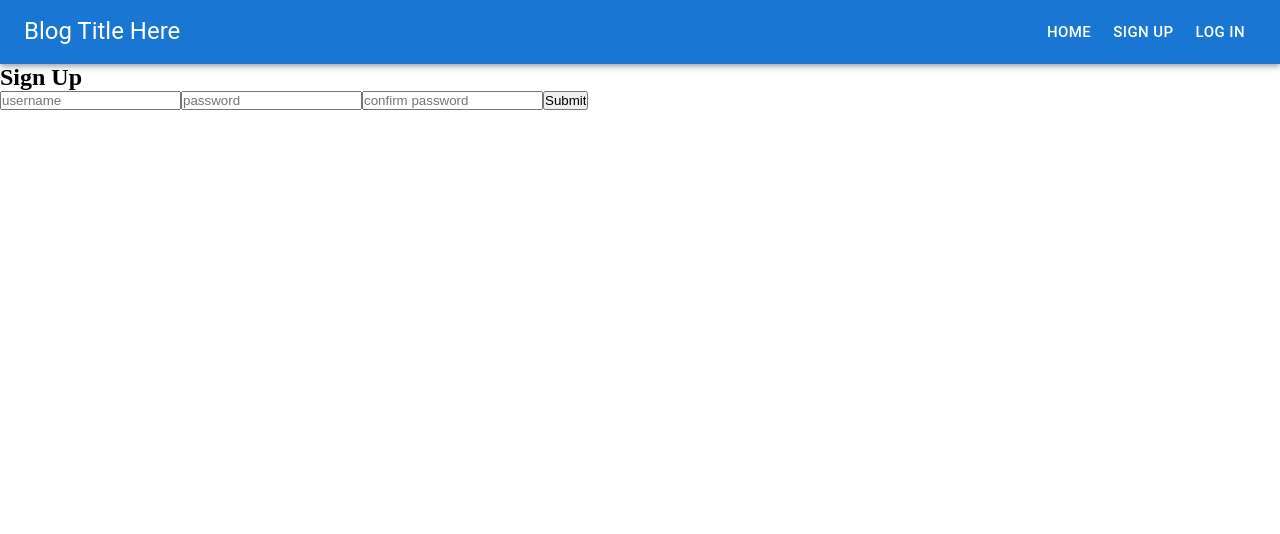
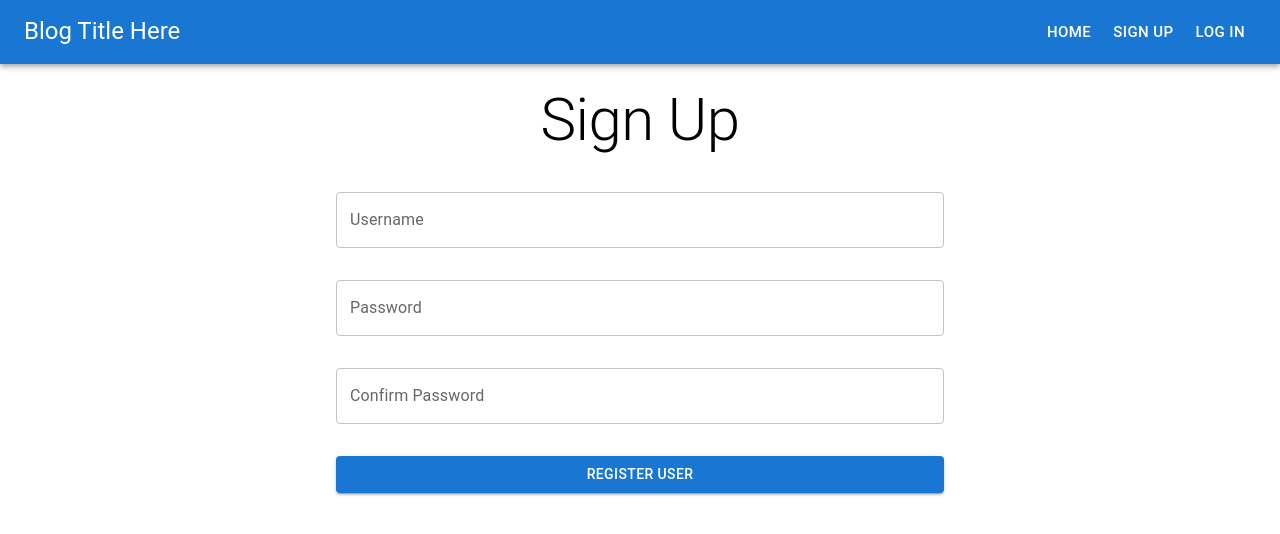
Before and after one commit to mrmchughes/User-Blog, a React (Create React App) app: page /signup in a window 1280 px wide. Shown: the top 534 px of the page. Built offline with nearby package versions, Linux system fonts and the light colour scheme; no server answers.

Commit message:
polished login and sign up pages

```diff
--- a/package.json
+++ b/package.json
@@ -14,6 +14,7 @@
     "@types/node": "^16.11.59",
     "@types/react": "^18.0.20",
     "@types/react-dom": "^18.0.6",
+    "bad-words": "^3.0.4",
     "react": "^18.2.0",
     "react-dom": "^18.2.0",
     "react-hook-form": "^7.36.0",
--- a/src/components/LoginPage.tsx
+++ b/src/components/LoginPage.tsx
@@ -1,6 +1,19 @@
 import React, { useEffect } from "react";
 import { useForm } from "react-hook-form";
 import { useNavigate } from "react-router-dom";
+import Button from "@mui/material/Button";
+import TextField from "@mui/material/TextField";
+import Box from "@mui/material/Box";
+import Typography from "@mui/material/Typography";
+import {
+  createTheme,
+  responsiveFontSizes,
+  ThemeProvider,
+} from "@mui/material/styles";
+
+let theme = createTheme();
+
+theme = responsiveFontSizes(theme);
 
 interface LoginPageProps {
   auth: boolean;
@@ -49,23 +62,51 @@ const LoginPage = ({ auth, handleChange }: LoginPageProps) => {
   }, [formState, reset]);
 
   return (
-    <div>
-      <h2>Log In</h2>
-      <form onSubmit={handleSubmit(onSubmit)}>
-        <input
-          type="text"
-          placeholder="username"
-          {...register("username", { required: true })}
-        />
-        <input
-          type="password"
-          placeholder="password"
-          {...register("password", { required: true })}
-        />
+    <Box
+      sx={{
+        flexGrow: 1,
+        width: "50%",
+        margin: "0 auto",
+      }}
+    >
+      <ThemeProvider theme={theme}>
+        <Typography variant="h2" sx={{ textAlign: "center", m: 2.5 }}>
+          Log In
+        </Typography>
 
-        <input type="submit" />
-      </form>
-    </div>
+        <form onSubmit={handleSubmit(onSubmit)}>
+          <Box sx={{ display: "flex", flexDirection: "column" }}>
+            <TextField
+              label="Username"
+              placeholder="Username"
+              sx={{ m: 2 }}
+              {...register("username", {
+                required: true,
+              })}
+            />
+
+            <TextField
+              label="Password"
+              placeholder="Password"
+              sx={{ m: 2 }}
+              type="password"
+              {...register("password", {
+                required: true,
+              })}
+            />
+
+            <Button
+              variant="contained"
+              type="submit"
+              onClick={handleSubmit(onSubmit)}
+              sx={{ m: 2 }}
+            >
+              Log In
+            </Button>
+          </Box>
+        </form>
+      </ThemeProvider>
+    </Box>
   );
 };
 
--- a/src/components/NavBar.tsx
+++ b/src/components/NavBar.tsx
@@ -76,13 +76,16 @@ const NavBar = ({ auth, handleChange }: NavBarProps) => {
       )}
       {auth && (
         <List>
+          <ListItem disablePadding>
             <ListItemButton
               component={RouterLink}
               to="/"
               sx={{ textAlign: "center" }}
             >
-            Home
+              <ListItemText primary="Home" />
             </ListItemButton>
+          </ListItem>
+          <ListItem disablePadding>
             <ListItemButton
               onClick={() => {
                 fetch(
@@ -97,8 +100,9 @@ const NavBar = ({ auth, handleChange }: NavBarProps) => {
               }}
               sx={{ textAlign: "center" }}
             >
-            Log Out
+              <ListItemText primary="Log Out" />
             </ListItemButton>
+          </ListItem>
         </List>
       )}
     </Box>
--- a/src/components/SignUpPage.tsx
+++ b/src/components/SignUpPage.tsx
@@ -1,6 +1,19 @@
 import React, { useEffect } from "react";
 import { useForm } from "react-hook-form";
 import { useNavigate } from "react-router-dom";
+import Button from "@mui/material/Button";
+import TextField from "@mui/material/TextField";
+import Box from "@mui/material/Box";
+import Typography from "@mui/material/Typography";
+import {
+  createTheme,
+  responsiveFontSizes,
+  ThemeProvider,
+} from "@mui/material/styles";
+
+let theme = createTheme();
+
+theme = responsiveFontSizes(theme);
 
 const SignUpPage = () => {
   const navigate = useNavigate();
@@ -10,7 +23,9 @@ const SignUpPage = () => {
     handleSubmit,
     reset,
     formState,
-    formState: { isSubmitSuccessful },
+    watch,
+    getValues,
+    formState: { errors, isSubmitSuccessful },
   } = useForm({
     defaultValues: { username: "", password: "", confirmpassword: "" },
   });
@@ -33,28 +48,105 @@ const SignUpPage = () => {
   }, [formState, reset]);
 
   return (
-    <div>
-      <h2>Sign Up</h2>
+    <Box
+      sx={{
+        flexGrow: 1,
+        width: "50%",
+        margin: "0 auto",
+      }}
+    >
+      <ThemeProvider theme={theme}>
+        <Typography variant="h2" sx={{ textAlign: "center", m: 2.5 }}>
+          Sign Up
+        </Typography>
+
         <form onSubmit={handleSubmit(onSubmit)}>
-        <input
-          type="text"
-          placeholder="username"
-          {...register("username", { required: true })}
+          <Box sx={{ display: "flex", flexDirection: "column" }}>
+            <TextField
+              label="Username"
+              placeholder="Username"
+              sx={{ m: 2 }}
+              {...register("username", {
+                required: true,
+                minLength: 8,
+                maxLength: 30,
+                pattern: /^[a-zA-Z0-9]+$/,
+              })}
             />
-        <input
+            {errors.username?.type === "required" && (
+              <span role="alert">Please enter a username</span>
+            )}
+            {errors.username?.type === "minLength" && (
+              <span role="alert">Username must be at least 8 characters</span>
+            )}
+            {errors.username?.type === "maxLength" && (
+              <span role="alert">Username can only be up to 30 characters</span>
+            )}
+            {errors.username?.type === "pattern" && (
+              <span role="alert">
+                Username must only include alpha-numeric characters, and no
+                spaces
+              </span>
+            )}
+
+            <TextField
+              label="Password"
+              placeholder="Password"
+              sx={{ m: 2 }}
               type="password"
-          placeholder="password"
-          {...register("password", { required: true })}
+              {...register("password", {
+                required: true,
+                minLength: 8,
+                pattern:
+                  /^(?=.*[a-z])(?=.*[A-Z])(?=.*[0-9])(?=.*[!@#\$%\^&\*])(?=.{8,})/,
+              })}
             />
-        <input
+            {errors.password?.type === "required" && (
+              <span role="alert">Please enter a password</span>
+            )}
+            {errors.password?.type === "minLength" && (
+              <span role="alert">Password must be at least 8 characters</span>
+            )}
+            {errors.password?.type === "pattern" && (
+              <span role="alert">
+                Password must be at least 8 characters long, include at least 1
+                lowercase letter, one uppercase letter, 1 number, and 1 special
+                character
+              </span>
+            )}
+
+            <TextField
+              label="Confirm Password"
+              placeholder="Confirm Password"
+              sx={{ m: 2 }}
               type="password"
-          placeholder="confirm password"
-          {...register("confirmpassword", { required: true })}
+              {...register("confirmpassword", {
+                required: true,
+                validate: (val: string) => {
+                  if (watch("password") !== val) {
+                    return "Password and Confirm Password must match!";
+                  }
+                },
+              })}
             />
+            {errors.confirmpassword?.type === "validate" && (
+              <span role="alert">
+                Password and Confirm Password must match!
+              </span>
+            )}
 
-        <input type="submit" />
+            <Button
+              variant="contained"
+              type="submit"
+              onClick={handleSubmit(onSubmit)}
+              sx={{ m: 2 }}
+            >
+              Register User
+            </Button>
+          </Box>
         </form>
-    </div>
+      </ThemeProvider>
+    </Box>
   );
 };
 
```
Also changed, not shown: 1 other file (tests, documents, lock files or other folders). Lines whose indentation alone changed are shown as unchanged.
